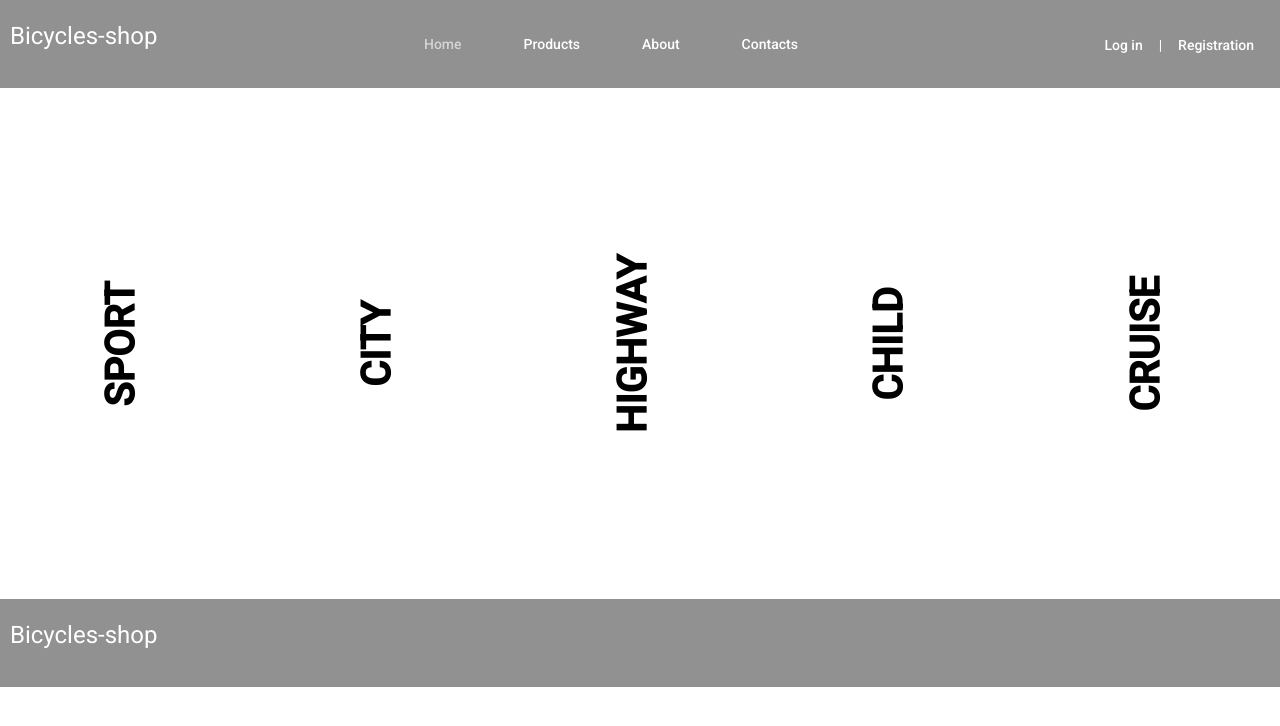
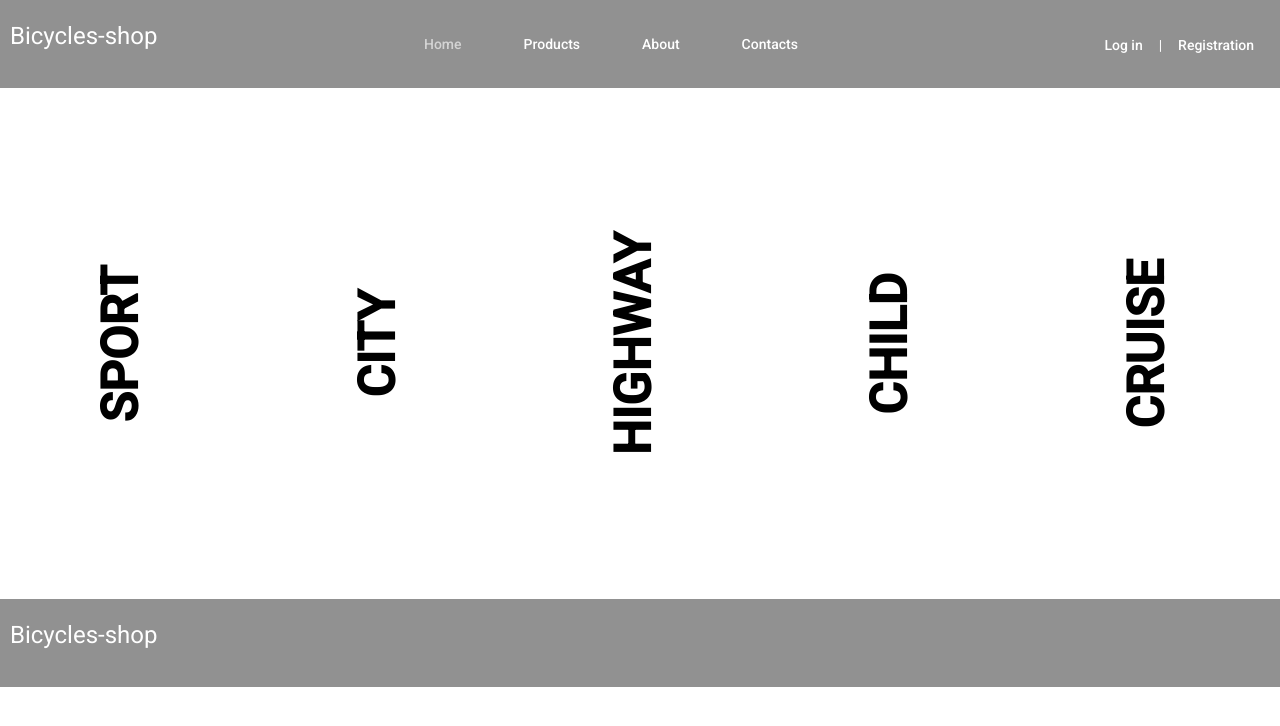
Before and after one commit to gunti999/bicycles-shop, an Angular app: page / in a window 1280 px wide. Shown: the top 726 px of the page. Built offline with nearby package versions, Linux system fonts and the light colour scheme.

Commit message:
fix: home scss

```diff
--- a/src/app/pages/home/home.component.scss
+++ b/src/app/pages/home/home.component.scss
@@ -5,13 +5,14 @@
   .home-category-card {
 
     cursor: pointer;
+    transition: all 0.3s;
 
     .home-category {
 
       transform: rotate(270deg);
 
       h3 {
-        font-size: 40px;
+        font-size: 50px;
         font-weight: 800;
         text-align: justify;
       }
@@ -21,6 +22,6 @@
   .home-category-card:hover {
     background-color: rgb(243, 243, 243);
     color: #7b1fa2;
+    box-shadow: 0px 0px 10px 2px rgba(123, 31, 162, 0.2) inset;
   }
-
 }
--- a/src/app/pages/home/home.component.ts
+++ b/src/app/pages/home/home.component.ts
@@ -1,5 +1,4 @@
 import { Component, OnInit } from '@angular/core';
-import { Router } from '@angular/router';
 import { AppDbProductsService } from 'src/app/services/app-db-products.service';
 
 @Component({
@@ -12,7 +11,6 @@ export class HomeComponent implements OnInit {
   categoryList: string[] = [];
 
   constructor(
-    private router: Router,
     private appDb: AppDbProductsService
   ) { }
 
--- a/src/app/pages/product/product.component.html
+++ b/src/app/pages/product/product.component.html
@@ -5,7 +5,7 @@
         <mat-grid-tile>
             <div class="product-info">
                 <h2 class="product-title">{{product?.name | titlecase}}</h2>
-                <h3 class="product-cost"><strong>{{product?.description?.price | currency}}</strong></h3>
+                <h3 class="product-cost"><strong>{{product?.description?.price}} {{product?.description?.currency | uppercase}}</strong></h3>
                 <span class="product-category"><strong>Category: </strong>{{product?.category | titlecase}}</span>
                 <p class="porduct-description">Lorem ipsum dolor sit amet consectetur, adipisicing elit. Aliquid, nostrum.</p>
                 <button mat-raised-button color="primary">To cart</button>
```
